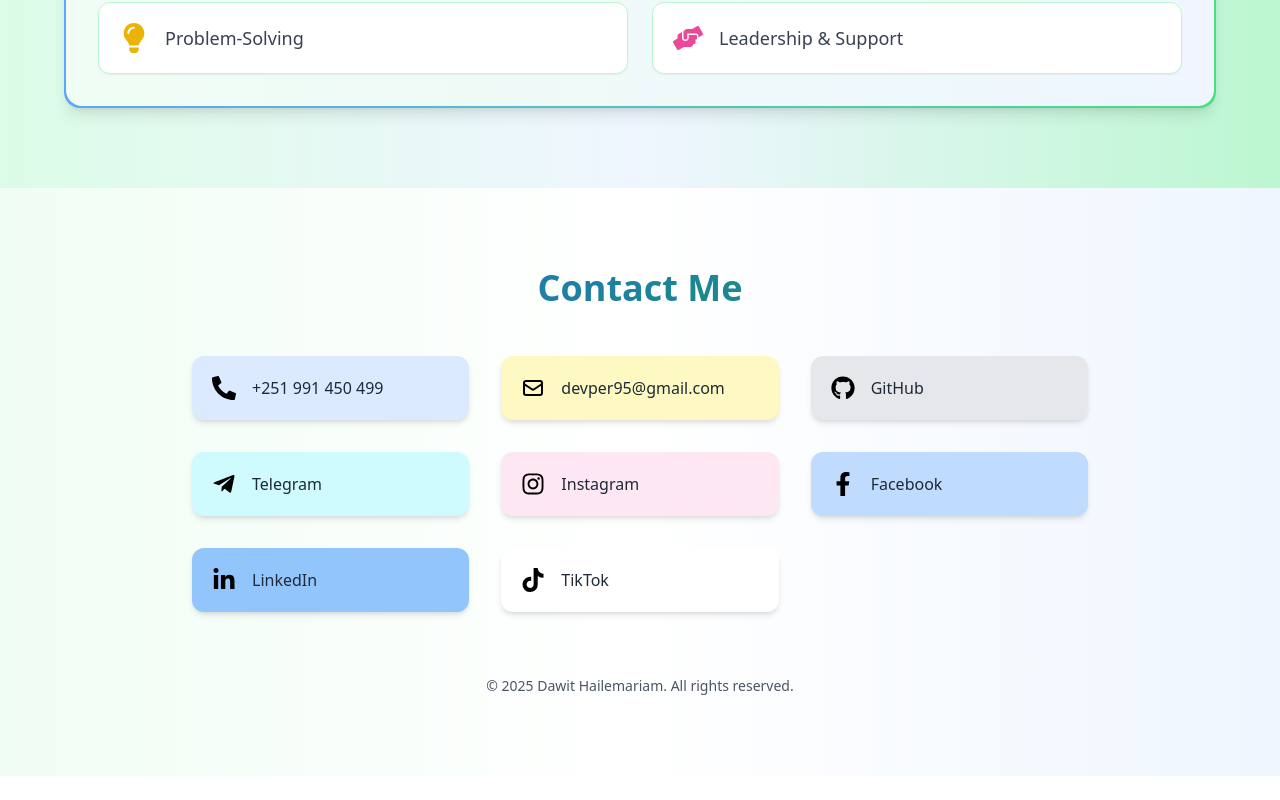
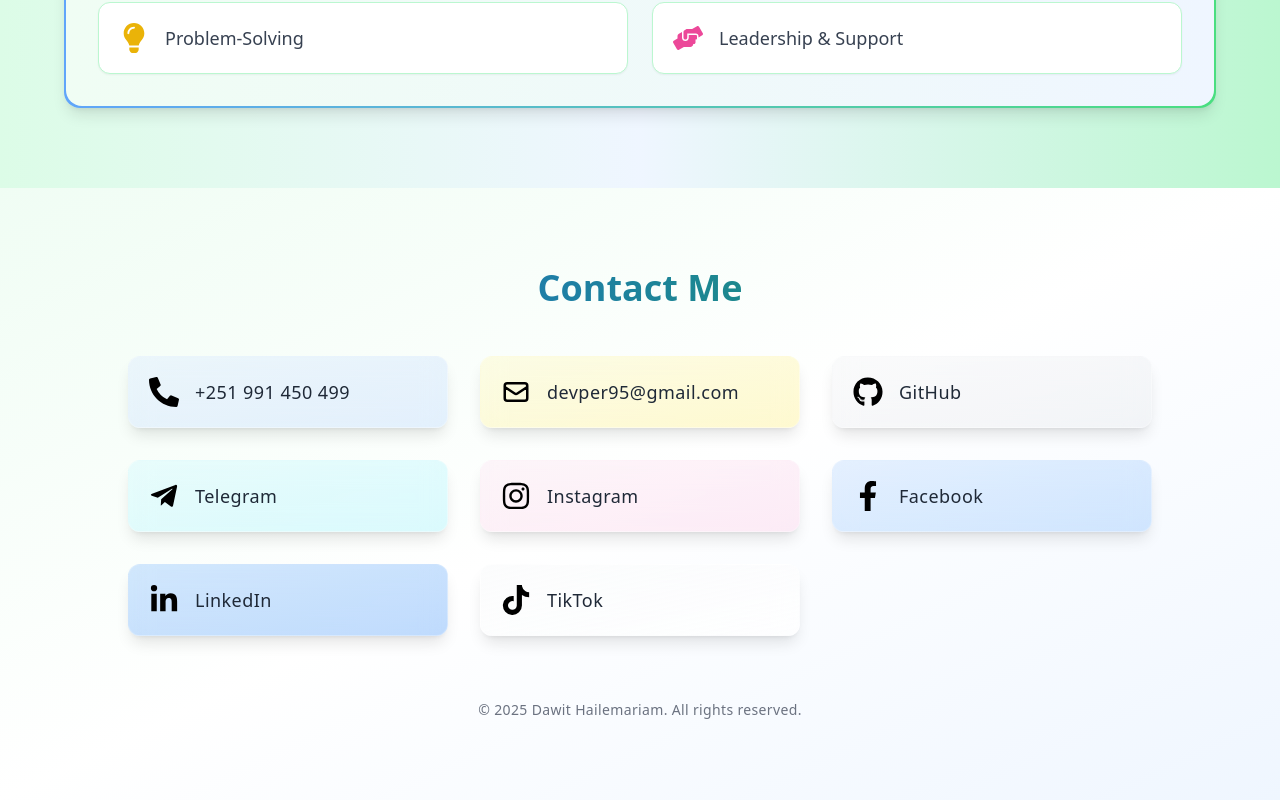
Before and after one commit to dev-per-ha/Devperportifolio, a React (Create React App) app in the folder portfolio/: page / in a window 1280 px wide. Shown: the part 4159-4959 px from the top of the page. Before the commit the page ends 4935 px from the top, so only its background shows below. Built offline with nearby package versions, Linux system fonts and the light colour scheme.

Commit message:
intial commit

```diff
--- a/portfolio/src/components/Contact.jsx
+++ b/portfolio/src/components/Contact.jsx
@@ -8,6 +8,7 @@ import {
 } from "react-icons/fa";
 import { FaTiktok } from "react-icons/fa6";
 import { HiOutlineMail } from "react-icons/hi";
+import { motion } from "framer-motion";
 
 export default function Contact() {
   const contacts = [
@@ -16,95 +17,121 @@ export default function Contact() {
       icon: <FaPhoneAlt />,
       text: "+251 991 450 499",
       link: "tel:+251991450499",
-      bg: "bg-blue-100",
-      hover: "hover:bg-blue-500 hover:text-white",
+      bg: "from-blue-100/40 to-blue-200/40",
+      hover: "hover:from-blue-600 hover:to-blue-700 hover:text-white",
     },
     {
       id: 2,
       icon: <HiOutlineMail />,
       text: "devper95@gmail.com",
-      link: "mailto:devper95@gmail.comg",
-      bg: "bg-yellow-100",
-      hover: "hover:bg-yellow-500 hover:text-white",
+      link: "mailto:devper95@gmail.com",
+      bg: "from-yellow-100/40 to-yellow-200/40",
+      hover: "hover:from-yellow-500 hover:to-yellow-600 hover:text-white",
     },
     {
       id: 3,
       icon: <FaGithub />,
       text: "GitHub",
       link: "https://github.com/dev-per-ha",
-      bg: "bg-gray-200",
-      hover: "hover:bg-gray-800 hover:text-white",
+      bg: "from-gray-100/40 to-gray-200/40",
+      hover: "hover:from-gray-800 hover:to-gray-900 hover:text-white",
     },
-
     {
       id: 4,
       icon: <FaTelegramPlane />,
       text: "Telegram",
       link: "https://t.me/Devper17",
-      bg: "bg-cyan-100",
-      hover: "hover:bg-cyan-500 hover:text-white",
+      bg: "from-cyan-100/40 to-cyan-200/40",
+      hover: "hover:from-cyan-500 hover:to-cyan-600 hover:text-white",
     },
     {
       id: 5,
       icon: <FaInstagram />,
       text: "Instagram",
       link: "https://instagram.com/devper17/",
-      bg: "bg-pink-100",
-      hover: "hover:bg-pink-500 hover:text-white",
+      bg: "from-pink-100/40 to-pink-200/40",
+      hover: "hover:from-pink-500 hover:to-pink-600 hover:text-white",
     },
     {
       id: 6,
       icon: <FaFacebookF />,
       text: "Facebook",
       link: "https://facebook.com/deva.afewerk",
-      bg: "bg-blue-200",
-      hover: "hover:bg-blue-700 hover:text-white",
+      bg: "from-blue-200/40 to-blue-300/40",
+      hover: "hover:from-blue-700 hover:to-blue-800 hover:text-white",
     },
     {
       id: 7,
       icon: <FaLinkedinIn />,
       text: "LinkedIn",
       link: "https://linkedin.com/in/dev-per-185342372",
-      bg: "bg-blue-300",
-      hover: "hover:bg-blue-600 hover:text-white",
+      bg: "from-blue-300/40 to-blue-400/40",
+      hover: "hover:from-blue-600 hover:to-blue-700 hover:text-white",
     },
     {
       id: 8,
       icon: <FaTiktok className="text-black" />,
       text: "TikTok",
       link: "https://www.tiktok.com/@dev_per_",
-  bg: "bg-white",   // white background
-  hover: "hover:bg-yellow-500 hover:text-black"
-}
-
-
-
+      bg: "from-gray-50/60 to-white/70",
+      hover: "hover:from-yellow-400 hover:to-yellow-500 hover:text-black",
+    },
   ];
 
   return (
-    <section id="contact" className="py-20 bg-gradient-to-r from-green-50 via-white to-blue-50">
-      <h2 className="text-4xl font-bold text-center mb-12 bg-gradient-to-r from-blue-600 to-green-600 bg-clip-text text-transparent">
+    <section
+      id="contact"
+      className="py-20 relative bg-gradient-to-br from-green-50 via-white to-blue-50 overflow-hidden"
+    >
+      {/* Background decorative blur circles */}
+      <div className="absolute top-0 left-[-100px] w-[400px] h-[400px] bg-green-300/40 blur-[120px] rounded-full -z-10 animate-pulse"></div>
+      <div className="absolute bottom-0 right-[-100px] w-[450px] h-[450px] bg-blue-300/40 blur-[120px] rounded-full -z-10 animate-pulse delay-1000"></div>
+
+      {/* Heading */}
+      <motion.h2
+        initial={{ opacity: 0, y: -40 }}
+        whileInView={{ opacity: 1, y: 0 }}
+        transition={{ duration: 1 }}
+        viewport={{ once: true }}
+        className="text-4xl font-bold text-center mb-12 bg-gradient-to-r from-blue-600 to-green-600 bg-clip-text text-transparent"
+      >
         Contact Me
-      </h2>
+      </motion.h2>
 
-      <div className="max-w-4xl mx-auto grid grid-cols-1 sm:grid-cols-2 md:grid-cols-3 gap-8">
-        {contacts.map((contact, index) => (
-          <a
+      {/* Contact Grid */}
+      <motion.div
+        initial="hidden"
+        whileInView="visible"
+        variants={{
+          hidden: {},
+          visible: { transition: { staggerChildren: 0.1 } },
+        }}
+        viewport={{ once: true }}
+        className="max-w-5xl mx-auto grid grid-cols-1 sm:grid-cols-2 md:grid-cols-3 gap-8"
+      >
+        {contacts.map((contact) => (
+          <motion.a
             key={contact.id}
             href={contact.link}
             target="_blank"
             rel="noopener noreferrer"
-            className={`flex items-center gap-4 p-5 rounded-xl shadow-md ${contact.bg} ${contact.hover} transition-all transform hover:scale-105`}
-            style={{ transitionDelay: `${index * 0.1}s` }}
+            variants={{
+              hidden: { opacity: 0, y: 30 },
+              visible: { opacity: 1, y: 0 },
+            }}
+            transition={{ duration: 0.6 }}
+            className={`flex items-center gap-4 p-5 rounded-xl shadow-lg bg-gradient-to-br ${contact.bg} ${contact.hover} backdrop-blur-md transition-all transform hover:scale-105 hover:shadow-2xl border border-white/20`}
           >
-            <div className="text-2xl">{contact.icon}</div>
-            <span className="font-medium text-gray-800">{contact.text}</span>
-          </a>
+            <div className="text-3xl">{contact.icon}</div>
+            <span className="font-medium text-gray-800 text-lg tracking-wide">
+              {contact.text}
+            </span>
+          </motion.a>
         ))}
-      </div>
+      </motion.div>
 
       {/* Footer */}
-      <footer className="mt-16 text-center text-gray-600 text-sm">
+      <footer className="mt-16 text-center text-gray-500 text-sm tracking-wide">
         &copy; {new Date().getFullYear()} Dawit Hailemariam. All rights reserved.
       </footer>
     </section>
```
Lines whose indentation alone changed are shown as unchanged.
